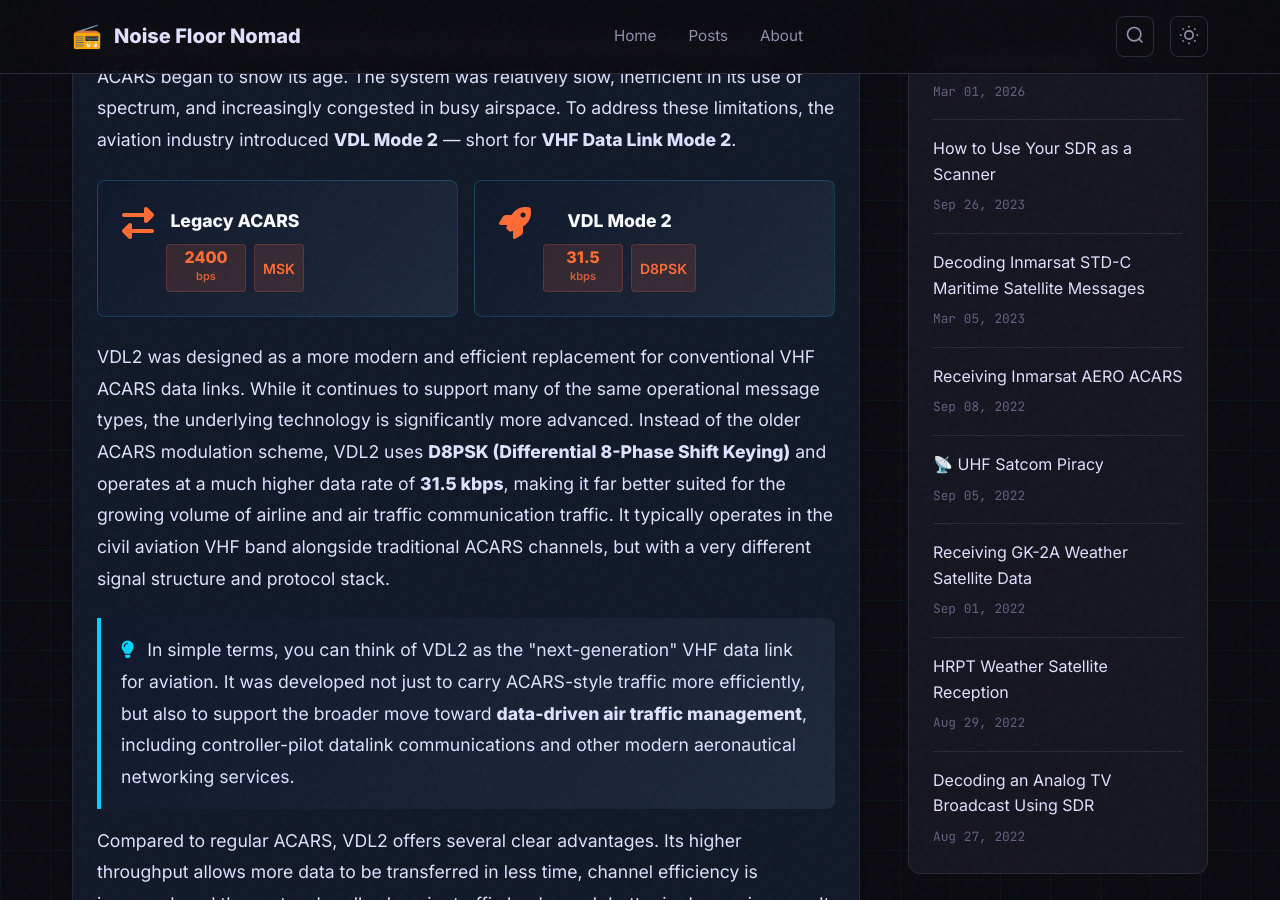
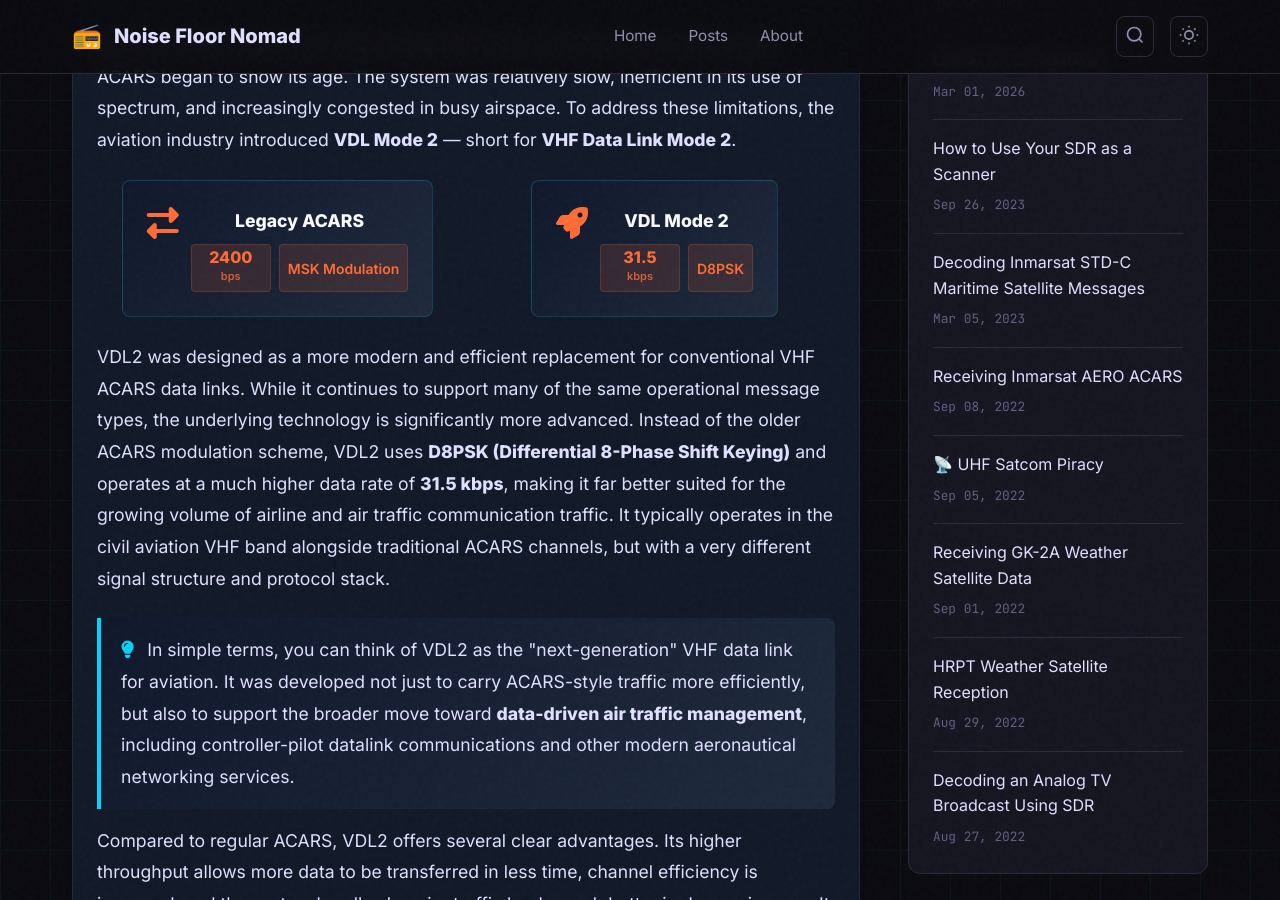
Before and after one commit to hmdsamarasekara/hmdsamarasekara.github.io, a Jekyll site: the page built from _posts/2026-03-19-decoding-vdl2.md, in a window 1280 px wide and 900 px high, scrolled down 653 px. Built offline with Jekyll 4.4.1, drawn with Linux system fonts in a browser that asks for light colours.

Commit message:
Update 2026-03-19-decoding-vdl2.md

```diff
--- a/_posts/2026-03-19-decoding-vdl2.md
+++ b/_posts/2026-03-19-decoding-vdl2.md
@@ -459,8 +459,8 @@ excerpt: "A comprehensive guide to receiving and decoding VHF Data Link Mode 2 (
 
   <p>But as air traffic increased and the demand for data communications grew, legacy ACARS began to show its age. The system was relatively slow, inefficient in its use of spectrum, and increasingly congested in busy airspace. To address these limitations, the aviation industry introduced <strong>VDL Mode 2</strong> — short for <strong>VHF Data Link Mode 2</strong>.</p>
 
-  <div class="hardware-grid" style="margin: 1.5rem 0; display: grid; grid-template-columns: repeat(auto-fit, minmax(280px, 1fr)); gap: 1rem;">
-  <div class="hardware-item" style="border: 1px solid #00d4ff33; border-radius: 8px; padding: 1.5rem; background: linear-gradient(135deg, #0f172a 0%, #1e293b 100%); text-align: center;">
+  <div class="hardware-grid" style="margin: 1.5rem 0; display: grid; grid-template-columns: repeat(auto-fit, minmax(250px, 1fr)); gap: 1rem; justify-content: center;">
+  <div class="hardware-item" style="border: 1px solid #00d4ff33; border-radius: 8px; padding: 1.5rem; background: linear-gradient(135deg, #0f172a 0%, #1e293b 100%); text-align: center; max-width: 350px; margin: 0 auto;">
     <i class="fas fa-exchange-alt hardware-icon" style="color: #ff6b35; font-size: 2rem; margin-bottom: 0.75rem; display: block;"></i>
     <div>
       <strong style="color: #f9fafb; display: block; margin-bottom: 0.5rem;">Legacy ACARS</strong>
@@ -469,11 +469,11 @@ excerpt: "A comprehensive guide to receiving and decoding VHF Data Link Mode 2 (
           <span class="bitrate-number">2400</span>
           <span class="bitrate-unit">bps</span>
         </span>
-        <span class="modulation-badge" style="background: #ff6b3522; border: 1px solid #ff6b3533; color: #ff6b35; padding: 0.25rem 0.5rem; border-radius: 4px; font-size: 0.875rem;">MSK</span>
+        <span class="modulation-badge" style="background: #ff6b3522; border: 1px solid #ff6b3533; color: #ff6b35; padding: 0.25rem 0.5rem; border-radius: 4px; font-size: 0.875rem;">MSK Modulation</span>
       </div>
     </div>
   </div>
-  <div class="hardware-item" style="border: 1px solid #00d4ff33; border-radius: 8px; padding: 1.5rem; background: linear-gradient(135deg, #0f172a 0%, #1e293b 100%); text-align: center;">
+  <div class="hardware-item" style="border: 1px solid #00d4ff33; border-radius: 8px; padding: 1.5rem; background: linear-gradient(135deg, #0f172a 0%, #1e293b 100%); text-align: center; max-width: 350px; margin: 0 auto;">
     <i class="fas fa-rocket hardware-icon" style="color: #ff6b35; font-size: 2rem; margin-bottom: 0.75rem; display: block;"></i>
     <div>
       <strong style="color: #f9fafb; display: block; margin-bottom: 0.5rem;">VDL Mode 2</strong>
```
